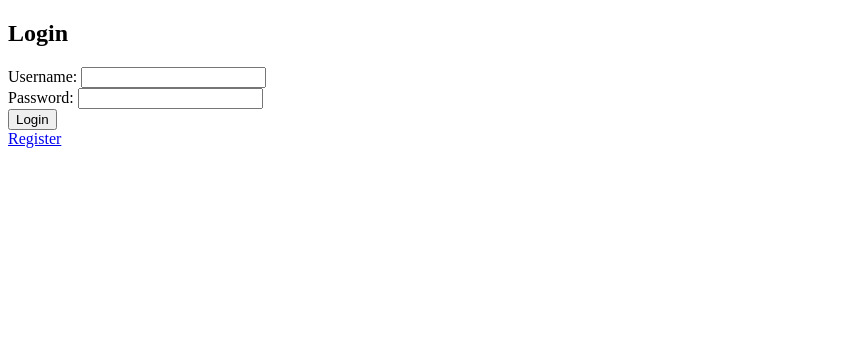
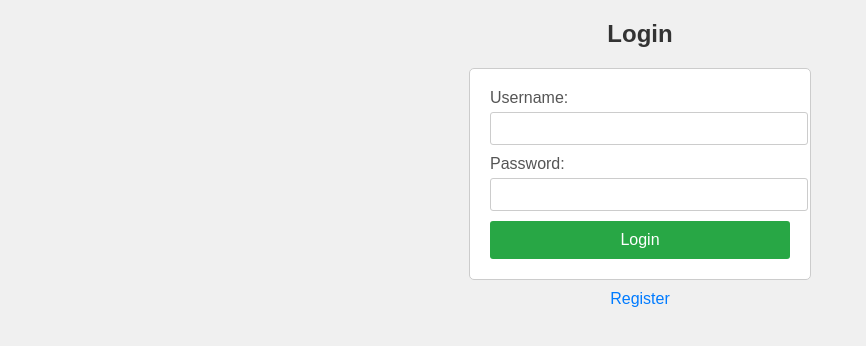
Before and after one commit to tobitprince/test-project, a Flask app: page /login in a window 1280 px wide. Shown: the top 346 px of the page, without its empty margins (0-866 px from the left). Run offline with Flask 3, Linux system fonts and the light colour scheme.

Commit message:
Add CSS styling for login and registration pages

```diff
--- /dev/null
+++ b/static/styles.css
@@ -0,0 +1,80 @@
+/* styles.css */
+
+body {
+    font-family: Arial, sans-serif;
+    background-color: #f0f0f0;
+    margin: 0;
+    padding: 0;
+}
+
+h2 {
+    color: #333;
+    text-align: center;
+    margin-top: 20px;
+}
+
+form {
+    width: 300px;
+    margin: 0 auto;
+    padding: 20px;
+    background-color: #fff;
+    border: 1px solid #ccc;
+    border-radius: 5px;
+}
+
+label {
+    display: block;
+    margin-bottom: 5px;
+    color: #555;
+}
+
+input[type="text"],
+input[type="password"] {
+    width: 100%;
+    padding: 8px;
+    margin-bottom: 10px;
+    border: 1px solid #ccc;
+    border-radius: 3px;
+}
+
+button {
+    width: 100%;
+    padding: 10px;
+    background-color: #28a745;
+    border: none;
+    border-radius: 3px;
+    color: #fff;
+    font-size: 16px;
+    cursor: pointer;
+}
+
+button:hover {
+    background-color: #218838;
+}
+
+a {
+    display: block;
+    text-align: center;
+    margin-top: 10px;
+    color: #007bff;
+    text-decoration: none;
+}
+
+a:hover {
+    text-decoration: underline;
+}
+
+ul {
+    list-style-type: none;
+    padding: 0;
+    width: 50%;
+    margin: 20px auto;
+}
+
+li {
+    background-color: #fff;
+    padding: 10px;
+    margin-bottom: 5px;
+    border: 1px solid #ccc;
+    border-radius: 3px;
+}
--- a/templates/login.html
+++ b/templates/login.html
@@ -3,6 +3,7 @@
 <head>
     <meta charset="UTF-8">
     <title>Login</title>
+    <link rel="stylesheet" href="{{ url_for('static', filename='styles.css') }}">
 </head>
 <body>
     <h2>Login</h2>
--- a/templates/register.html
+++ b/templates/register.html
@@ -3,6 +3,7 @@
 <head>
     <meta charset="UTF-8">
     <title>Register</title>
+    <link rel="stylesheet" href="{{ url_for('static', filename='styles.css') }}">
 </head>
 <body>
     <h2>Register</h2>
```
